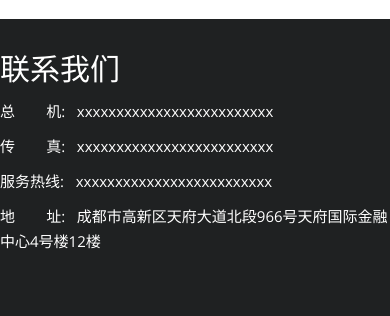
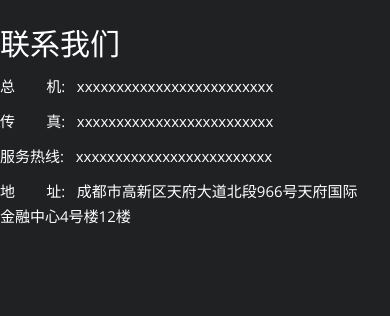
Before and after one commit to cash2one/landsite, a Django app: template apps/aboutus/templates/aboutus.html in a window 390 px wide. Shown: the part 2429-2745 px from the top of the page. Run offline with Django 3.2, Linux system fonts and the light colour scheme; the template is opened without the code that fills it, so the values that code supplies are empty; some libraries are stand-ins or nearby versions.

Commit message:
ui change

```diff
--- a/apps/home/static/home/css/base.css
+++ b/apps/home/static/home/css/base.css
@@ -3379,6 +3379,8 @@
 @media only screen and (max-width:900px) {
   .limiter {
     width: 100%;
+    padding-right: 20px;
+    padding-right: 20px;
   }
 }
 
--- a/apps/home/static/home/js/home.js
+++ b/apps/home/static/home/js/home.js
@@ -10,6 +10,10 @@
 }
 else {
     $('.js-fullheight').css('height', ($(window).height()*50/100));
+}
+
+if (window.screen.width < 1600) {
+    $('#qrcode').parent().css('display', 'none');
 }
 
 $('.js-works').on('click', function(e) {
@@ -74,7 +78,7 @@
     $('.js-defer-src').each(function(i, node) {
         var $img = $(node);
         var pre_url = "static/home/img/";
-        if (window.screen.width > 640) {
+        if (window.screen.width > 768) {
             url = pre_url + $img.data('src');
             $img.attr('src', url);
         }
```
